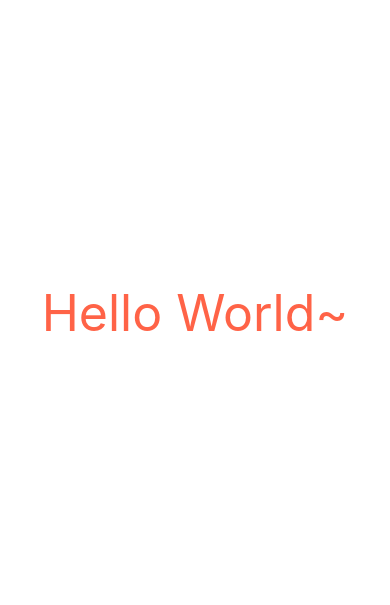
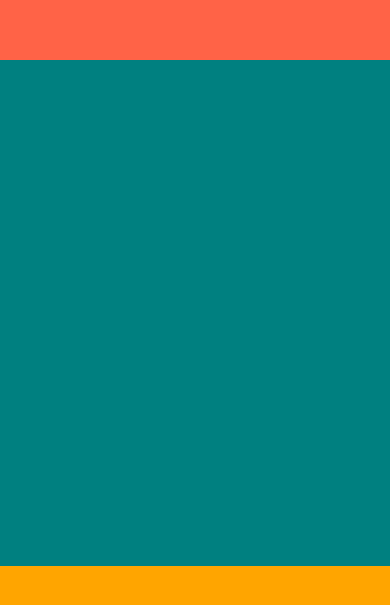
Before and after one commit to qusalsdn/NativeWeather, a React Native app: screen / in a window 390 px wide. Shown: the part 109-714 px from the top of the page. Built offline with nearby package versions, Linux system fonts and the light colour scheme.

Commit message:
Layout System

```diff
--- a/App.js
+++ b/App.js
@@ -5,23 +5,24 @@
   return (
     // View는 컨테이너 즉, div와 같은 것이다.
     // react native에 있는 모든 text는 text component에 들어가야 한다.
-    <View style={styles.container}>
-      <Text style={styles.text}>Hello World~</Text>
-      <StatusBar style="auto" />
+    <View style={{ flex: 1 }}>
+      <View style={{ flex: 1, backgroundColor: "tomato" }}></View>
+      <View style={{ flex: 3, backgroundColor: "teal" }}></View>
+      <View style={{ flex: 1, backgroundColor: "orange" }}></View>
     </View>
   );
 }
 
 // StyleSheet.create를 사용하는 이유는 css의 컴포넌트화와 자동 완성 기능 때문에 사용한다.
-const styles = StyleSheet.create({
-  container: {
-    flex: 1,
-    backgroundColor: "#fff",
-    alignItems: "center",
-    justifyContent: "center",
-  },
-  text: {
-    fontSize: 50,
-    color: "tomato",
-  },
-});
+// const styles = StyleSheet.create({
+//   container: {
+//     flex: 1,
+//     backgroundColor: "#fff",
+//     alignItems: "center",
+//     justifyContent: "center",
+//   },
+//   text: {
+//     fontSize: 50,
+//     color: "tomato",
+//   },
+// });
```
